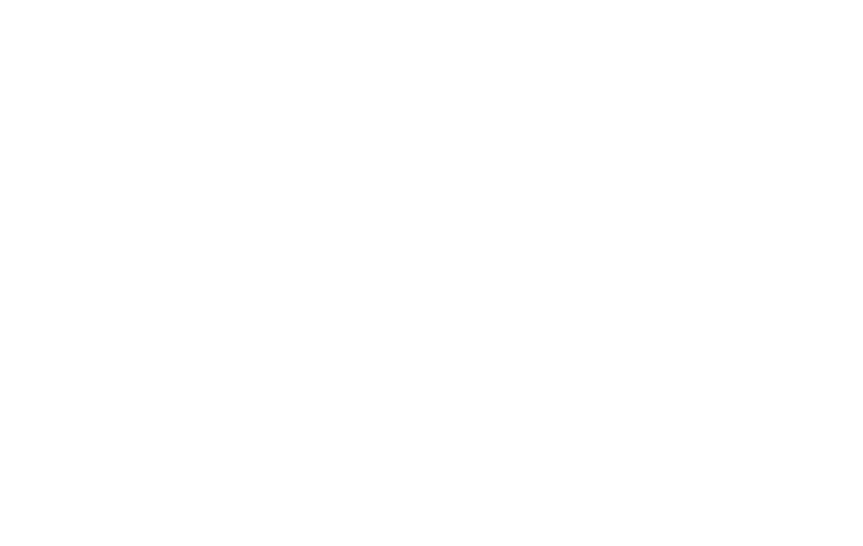
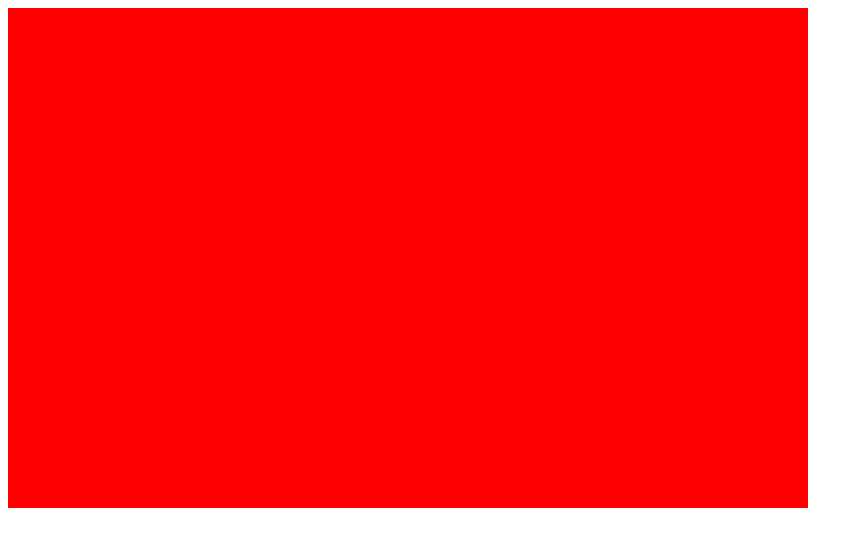
Before and after one commit to koshonson/ol-map, a website: page index.html in a window 1280 px wide. Shown: the whole page, without its empty margins (0-863 px from the left). Drawn offline with Linux system fonts and the light colour scheme.

Commit message:
basic boilerplate, and parcel scripts added

```diff
--- a/index.html
+++ b/index.html
@@ -6,5 +6,11 @@
 		<meta name="viewport" content="width=device-width, initial-scale=1.0" />
 		<title>PRAHA - Lužiny</title>
 	</head>
-	<body></body>
+	<body>
+		<div
+			id="map"
+			style="width: 800px; height: 500px; background-color: red"
+		></div>
+		<script src="src/index.js"></script>
+	</body>
 </html>
--- a/package.json
+++ b/package.json
@@ -4,7 +4,8 @@
 	"description": "basic openlayers map",
 	"main": "index.js",
 	"scripts": {
-    "test": "echo \"Error: no test specified\" && exit 1"
+		"start": "parcel index.html",
+		"build": "parcel build index.html --public-url ."
 	},
 	"repository": {
 		"type": "git",
@@ -22,5 +23,8 @@
 	"homepage": "https://github.com/michaelKosatka/ol-map#readme",
 	"dependencies": {
 		"ol": "6.5.0"
+	},
+	"devDependencies": {
+		"cssnano": "4.1.10"
 	}
 }
--- /dev/null
+++ b/src/index.js
@@ -0,0 +1,2 @@
+console.log('Hello world, from index.js');
+console.log('Hello world, from index.js');
```
Also changed, not shown: 1 other file. Lines whose indentation alone changed are shown as unchanged.
